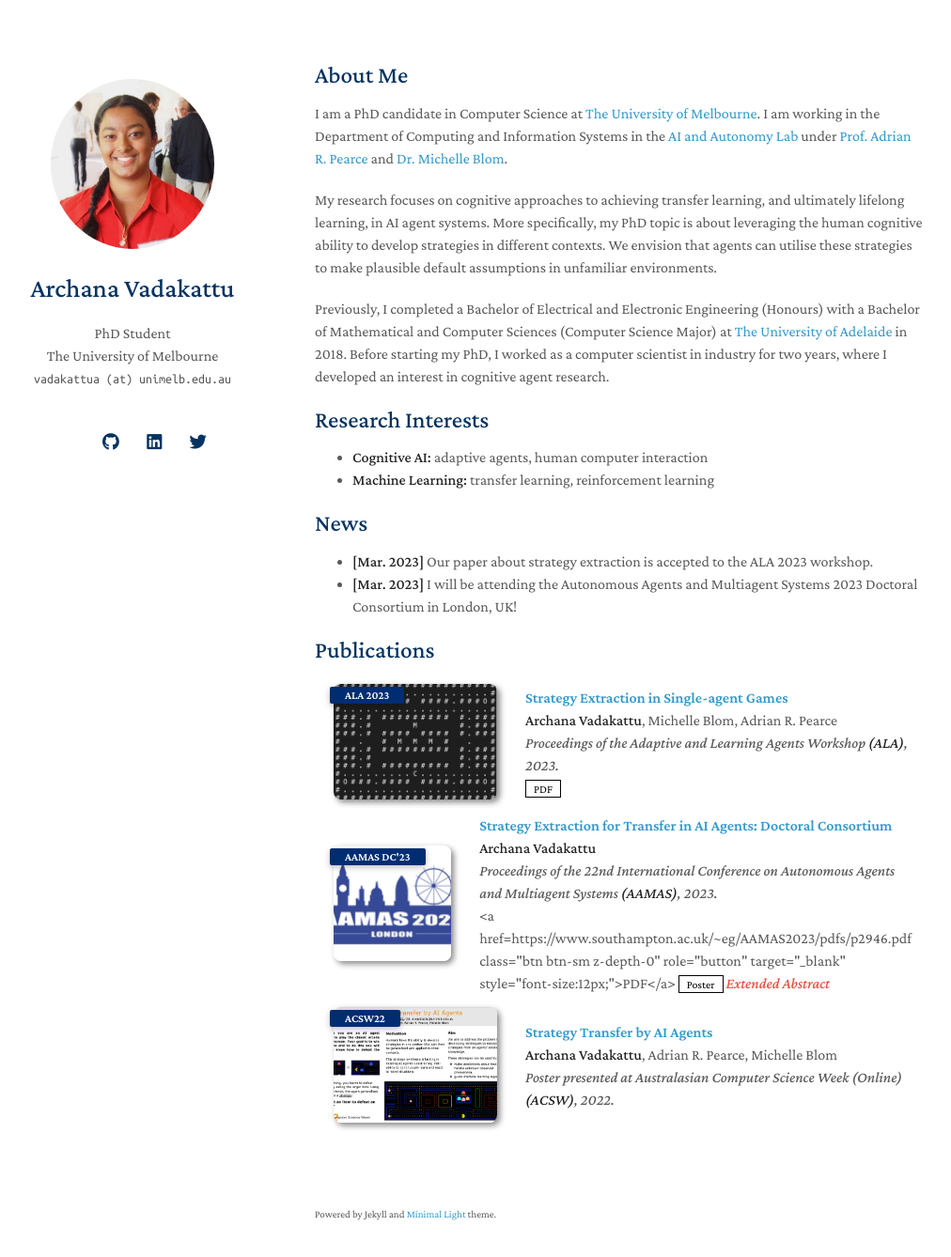
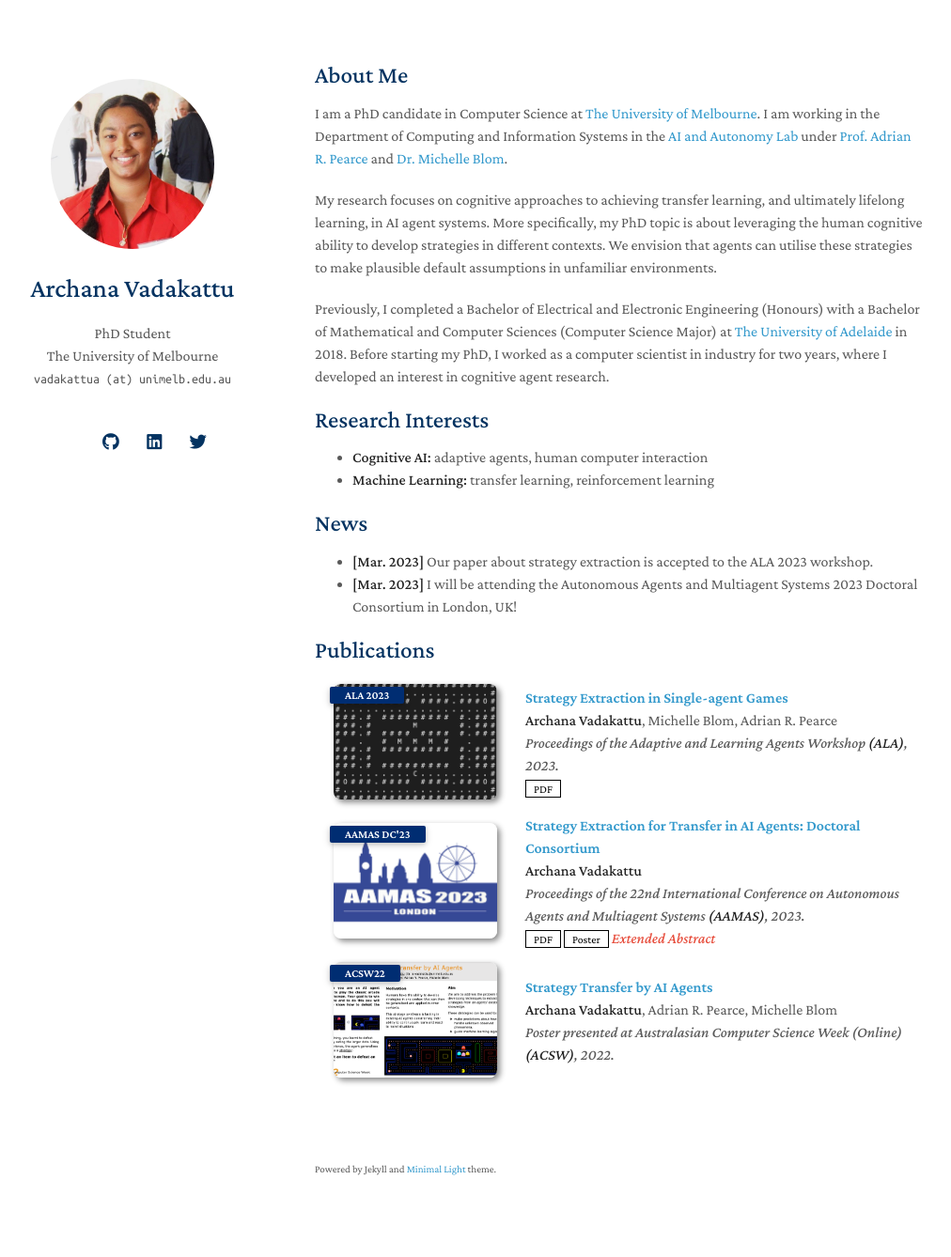
Before and after one commit to archana-venkata/archana-venkata.github.io, a Jekyll site: the page built from index.md, in a window 1280 px wide and 1373 px high. Shown: the top 1338 px of the window at 94% size, without its empty margins (135-1147 px from the left). Built offline with Jekyll 4.4.1, drawn with Linux system fonts in a browser that asks for light colours; nearby versions of some CDN libraries; a style sheet for code colours, icons or effects is not loaded; our own code applies the rules of GitHub Pages for plain Markdown files.

Commit message:
Bug fix in publications

```diff
--- a/_includes/publications.md
+++ b/_includes/publications.md
@@ -36,7 +36,7 @@
     <div class="author"><strong>Archana Vadakattu</strong></div>
     <div class="periodical"><em>Proceedings of the 22nd International Conference on Autonomous Agents and Multiagent Systems <strong>(AAMAS)</strong>, 2023.</em></div>
     <div class="links">
-      <a href=https://www.southampton.ac.uk/~eg/AAMAS2023/pdfs/p2946.pdf class="btn btn-sm z-depth-0" role="button" target="_blank" style="font-size:12px;">PDF</a>
+      <a href="https://www.southampton.ac.uk/~eg/AAMAS2023/pdfs/p2946.pdf" class="btn btn-sm z-depth-0" role="button" target="_blank" style="font-size:12px;">PDF</a>
       <a href="assets/files/dc_poster.pdf" class="btn btn-sm z-depth-0" role="button" target="_blank" style="font-size:12px;">Poster</a>
       <!-- <a href="https://class-il.mpi-inf.mpg.de/mnemonics/" class="btn btn-sm z-depth-0" role="button" target="_blank" style="font-size:12px;">Project Page</a>
       <a href="https://dblp.uni-trier.de/rec/conf/cvpr/LiuSLSS20.html?view=bibtex" class="btn btn-sm z-depth-0" role="button" target="_blank" style="font-size:12px;">BibTex</a> -->
```
